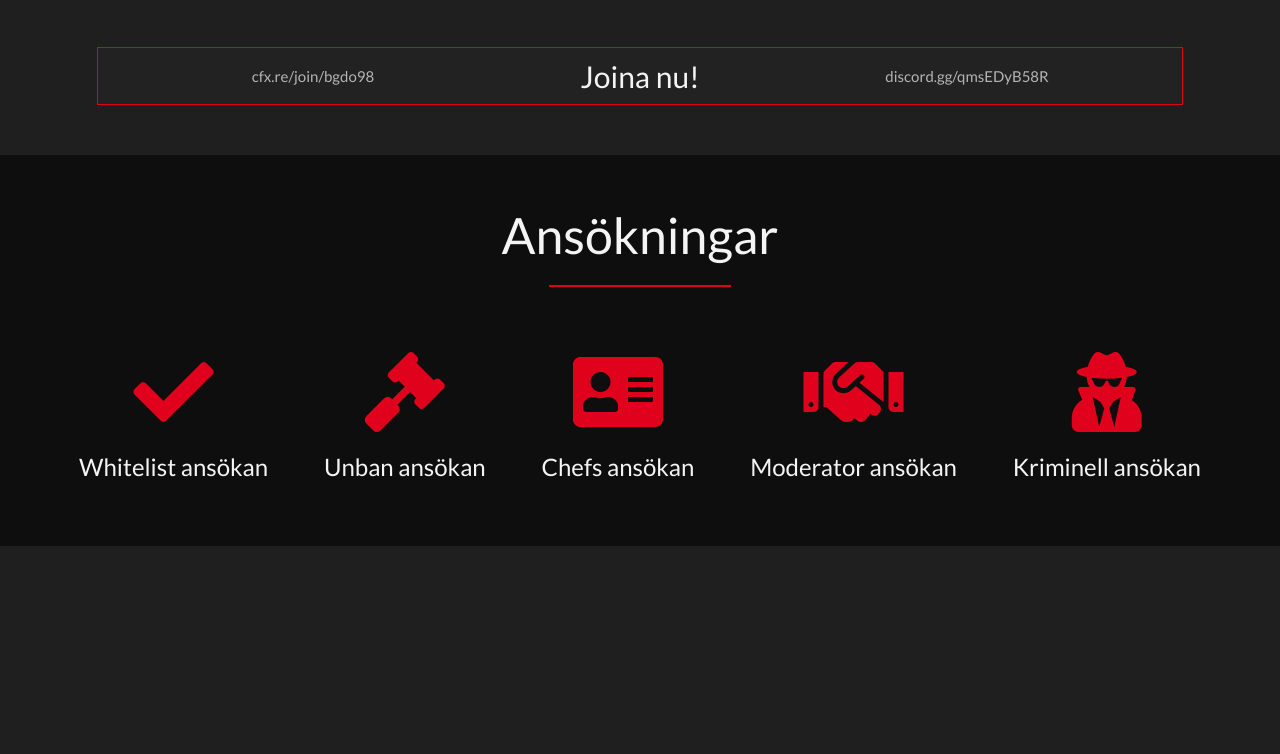
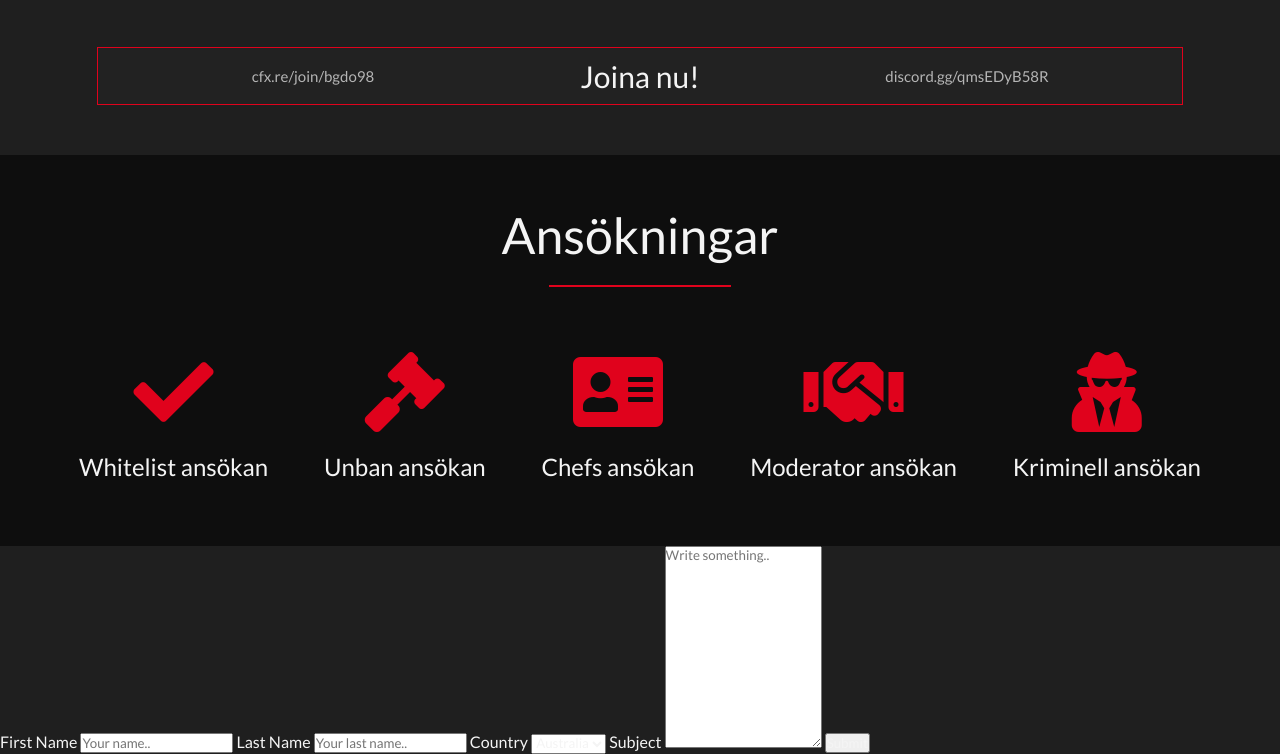
Before and after one commit to NotMoonboy/vecnarp, a plain HTML site: page index.html in a window 1280 px wide. Shown: the part 1431-2185 px from the top of the page. Before the commit the page ends 1977 px from the top, so only its background shows below. Drawn offline with nearby package versions, Linux system fonts and the light colour scheme.

Commit message:
Update index.html

```diff
--- a/index.html
+++ b/index.html
@@ -340,10 +340,26 @@
 	</body>
 </html>
 
-<!DOCTYPE html>
-<html lang="en">
-  <head>
-    <meta charset="utf-8">
-    <title>About</title>
-  </head>
-</html>
+<div class="container">
+  <form action="action_page.php">
+
+    <label for="fname">First Name</label>
+    <input type="text" id="fname" name="firstname" placeholder="Your name..">
+
+    <label for="lname">Last Name</label>
+    <input type="text" id="lname" name="lastname" placeholder="Your last name..">
+
+    <label for="country">Country</label>
+    <select id="country" name="country">
+      <option value="australia">Australia</option>
+      <option value="canada">Canada</option>
+      <option value="usa">USA</option>
+    </select>
+
+    <label for="subject">Subject</label>
+    <textarea id="subject" name="subject" placeholder="Write something.." style="height:200px"></textarea>
+
+    <input type="submit" value="Submit">
+
+  </form>
+</div>
```
